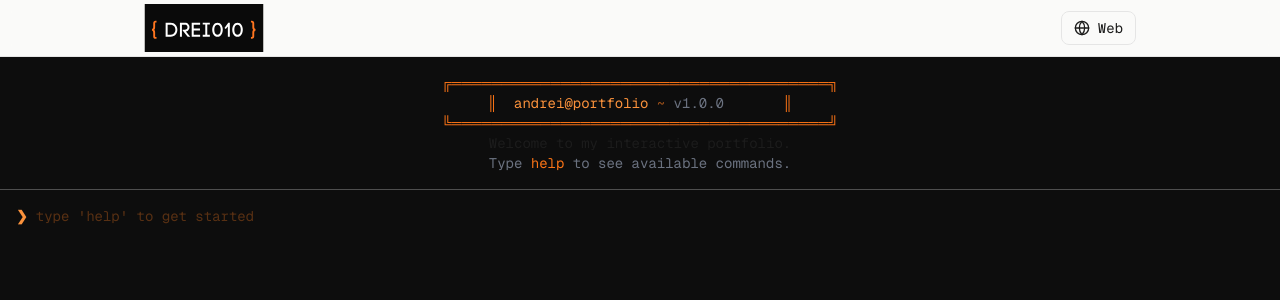
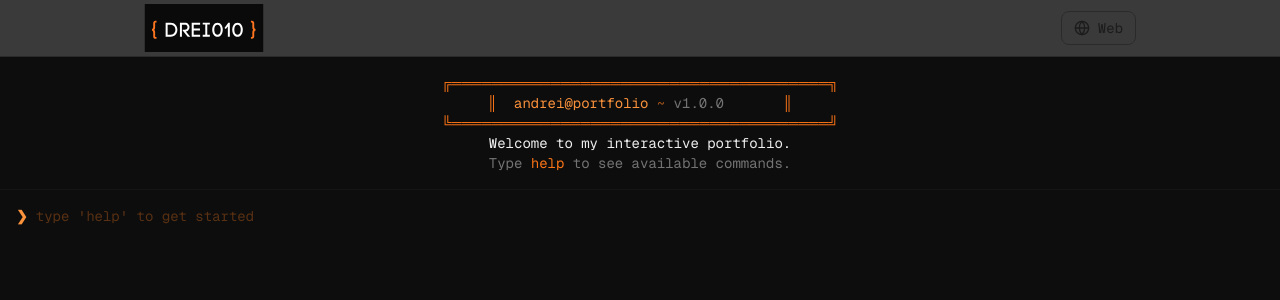
Before and after one commit to Drei010/drei010-portfolio, a Next.js app: page / in a window 1280 px wide. Both pictures are taken after a click on the button "Try CLI". Shown: the top 300 px of the page. Built offline with nearby package versions, Linux system fonts and the light colour scheme.

Commit message:
fix: adjusted cli button animation

```diff
--- a/app/globals.css
+++ b/app/globals.css
@@ -35,6 +35,16 @@
       --color-muted: #737373;
     }
   }
+}
+
+.dark,
+.dark * {
+  --color-background: #0a0a0a;
+  --color-foreground: #ededed;
+  --color-surface: #141414;
+  --color-surface-alt: #1c1c1c;
+  --color-border: #2a2a2a;
+  --color-muted: #737373;
 }
 
 @keyframes fade-in {
--- a/components/Header.tsx
+++ b/components/Header.tsx
@@ -13,7 +13,7 @@ export function Header() {
   const logoSrc = view === "cli" || theme === "dark" ? "/1.svg" : "/2.svg";
 
   return (
-    <header className="sticky top-0 z-50 border-b border-border bg-background/80 backdrop-blur-sm">
+    <header className={`sticky top-0 z-50 border-b border-border bg-background/80 backdrop-blur-sm ${view === "cli" ? "dark" : ""}`}>
       <div className="mx-auto flex h-14 max-w-5xl items-center justify-between px-4">
         <a href="#about" className="flex items-center">
           <Image
@@ -26,7 +26,7 @@ export function Header() {
           />
         </a>
 
-        <div className="flex items-center gap-3">
+        <div className="flex items-center">
           <ThemeToggle />
           <ViewToggle />
         </div>
--- a/components/ViewToggle.tsx
+++ b/components/ViewToggle.tsx
@@ -5,13 +5,20 @@ import { useView } from "@/lib/view-context";
 export function ViewToggle() {
   const { view, toggleView, cliCardVisible } = useView();
 
+  const isHidden = view === "web" && cliCardVisible;
+
   return (
+    <div
+      className={`overflow-hidden transition-all duration-300 ease-in-out ${
+        isHidden ? "ml-0 max-w-0 opacity-0" : "ml-3 max-w-32 opacity-100"
+      }`}
+    >
       <button
         onClick={toggleView}
-      className={`flex items-center gap-2 rounded-lg border border-border px-3 py-1.5 text-sm font-mono transition-all duration-300 hover:border-primary hover:text-primary ${view === "web" && cliCardVisible ? "pointer-events-none opacity-0" : "opacity-100"}`}
+        className="flex items-center gap-2 rounded-lg border border-border px-3 py-1.5 text-sm font-mono transition-colors duration-200 hover:border-primary hover:text-primary"
         aria-label={`Switch to ${view === "web" ? "CLI" : "Web"} view`}
-      aria-hidden={view === "web" && cliCardVisible}
-      tabIndex={view === "web" && cliCardVisible ? -1 : 0}
+        aria-hidden={isHidden}
+        tabIndex={isHidden ? -1 : 0}
       >
         {view === "web" ? (
           <>
@@ -25,6 +32,7 @@ export function ViewToggle() {
           </>
         )}
       </button>
+    </div>
   );
 }
 
```
Lines whose indentation alone changed are shown as unchanged.
